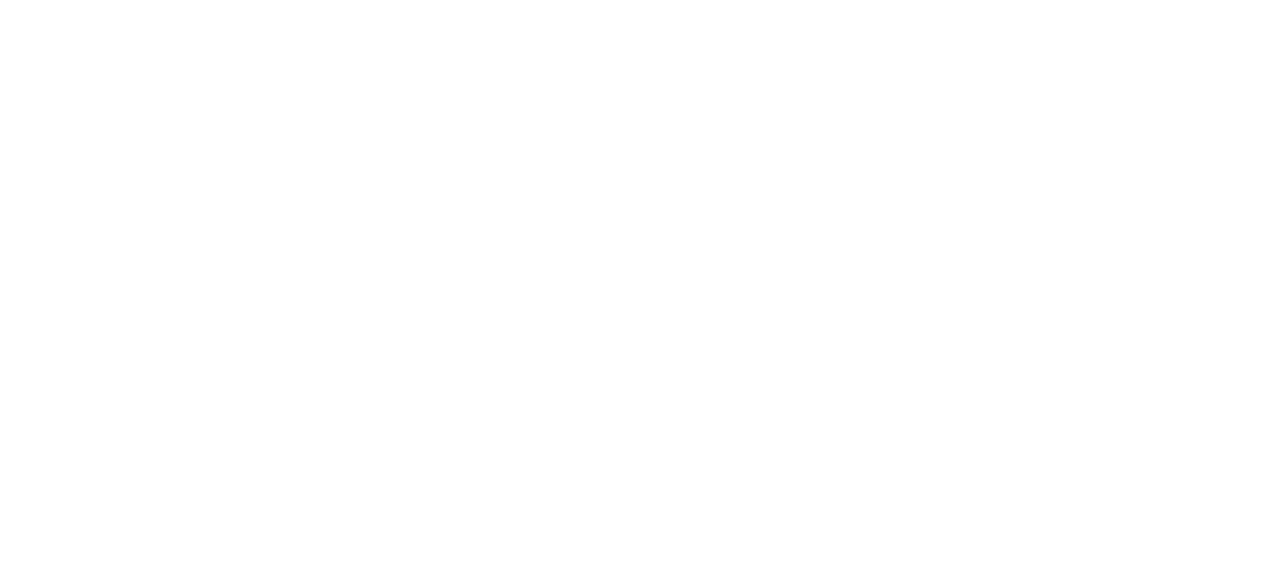
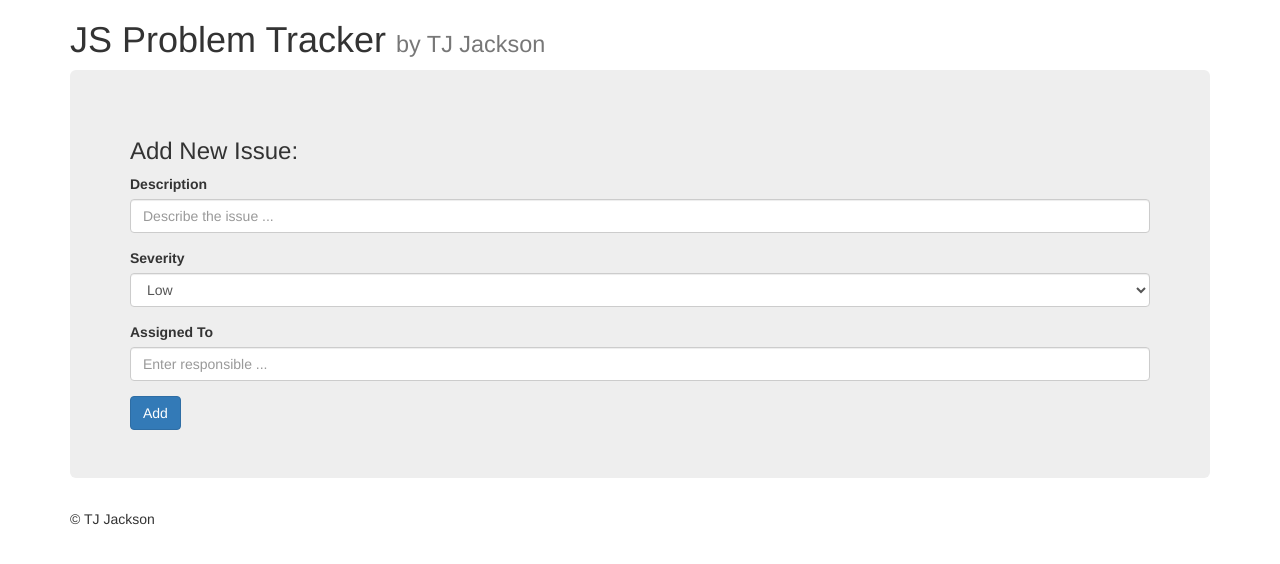
Before and after one commit to tjackson003/pureJSApp, a website: page index.html in a window 1280 px wide. Drawn offline with nearby package versions, Linux system fonts and the light colour scheme.

Commit message:
a bunch of html

```diff
--- a/index.html
+++ b/index.html
@@ -9,7 +9,44 @@
 </head>
 <body>
 
+    <div class="container">
+        <h1>JS Problem Tracker <small>by TJ Jackson</small></h1>
+        <div class="jumbotron">
+            <h3>Add New Issue:</h3>
+            <form action="" id="issueInputForm">
+                <div class="form-group">
+                    <label for="issueDescInput">Description</label>
+                    <input type="text" class="form-control" id="issueDescInput" placeholder="Describe the issue ...">
+                </div>
+                <div class="form-group">
+                    <label for="issueDescInput">Severity</label>
+                    <select name="" id="issueSeverityInput" class="form-control">
+                        <option value="Low">Low</option>
+                        <option value="Medium">Medium</option>
+                        <option value="High">High</option>
+                    </select>
+                </div>
+                <div class="form-group">
+                    <label for="issueDescInput">Assigned To</label>
+                    <input type="text" class="form-control" id="issueAssignedToInput" placeholder="Enter responsible ...">
+                </div>
 
+                <button type="submit" class="btn btn-primary">Add</button>
+            </form>
+        </div>
+
+        <div class="row">
+            <div class="col-lg-12">
+                <div id="issuesList">
+
+                </div>
+            </div>
+        </div>
+
+        <div class="footer">
+            <p>&copy TJ Jackson</p>
+        </div>
+    </div>
 
     <script src="main.js"></script>
     <script src="https://ajax.googleapis.com/ajax/libs/jquery/1.12.4/jquery.min.js"></script>
```
